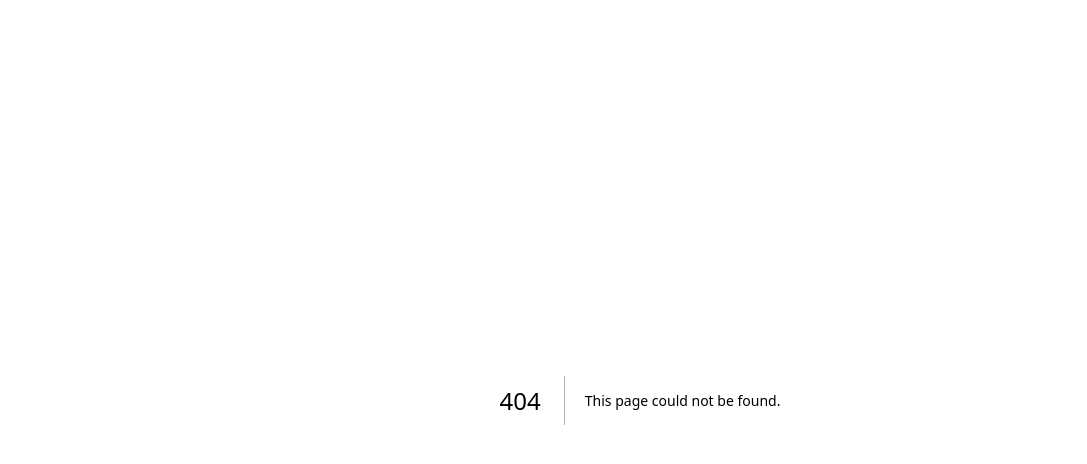
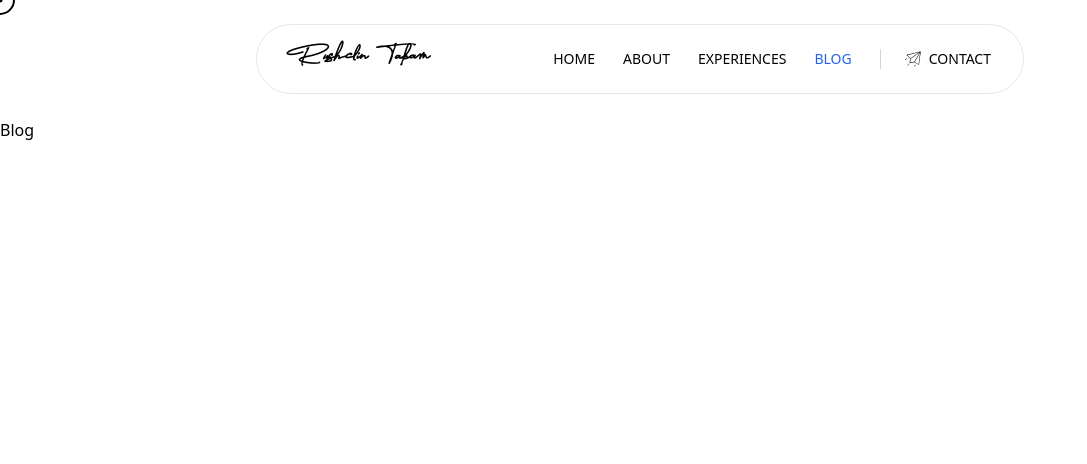
Before and after one commit to Rushclin/portfolio-1, a Next.js app in the folder portfolio/: page /blog in a window 1280 px wide. Before the commit this address had no page. Shown: the top 464 px of the page, without its empty margins (0-1087 px from the left). Built offline with nearby package versions, Linux system fonts and the light colour scheme.

Commit message:
Blog Page

```diff
--- /dev/null
+++ b/portfolio/src/pages/blog.tsx
@@ -0,0 +1,12 @@
+import Layout from "@/components/Layout";
+import React from "react";
+
+const Blog = () => {
+  return (
+    <Layout pageTitle="Blog">
+      <h1>Blog</h1>
+    </Layout>
+  );
+};
+
+export default Blog;
```
